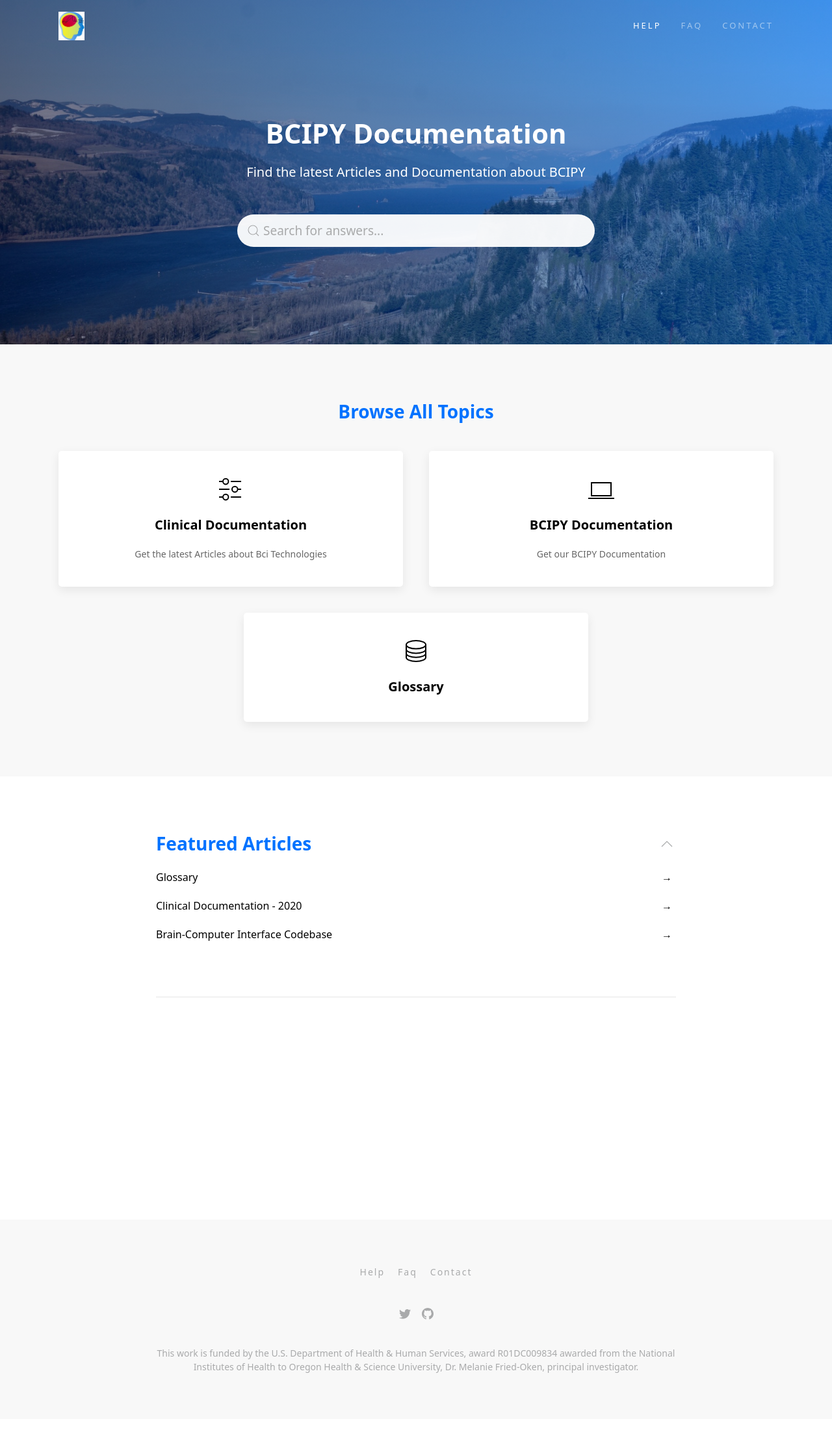
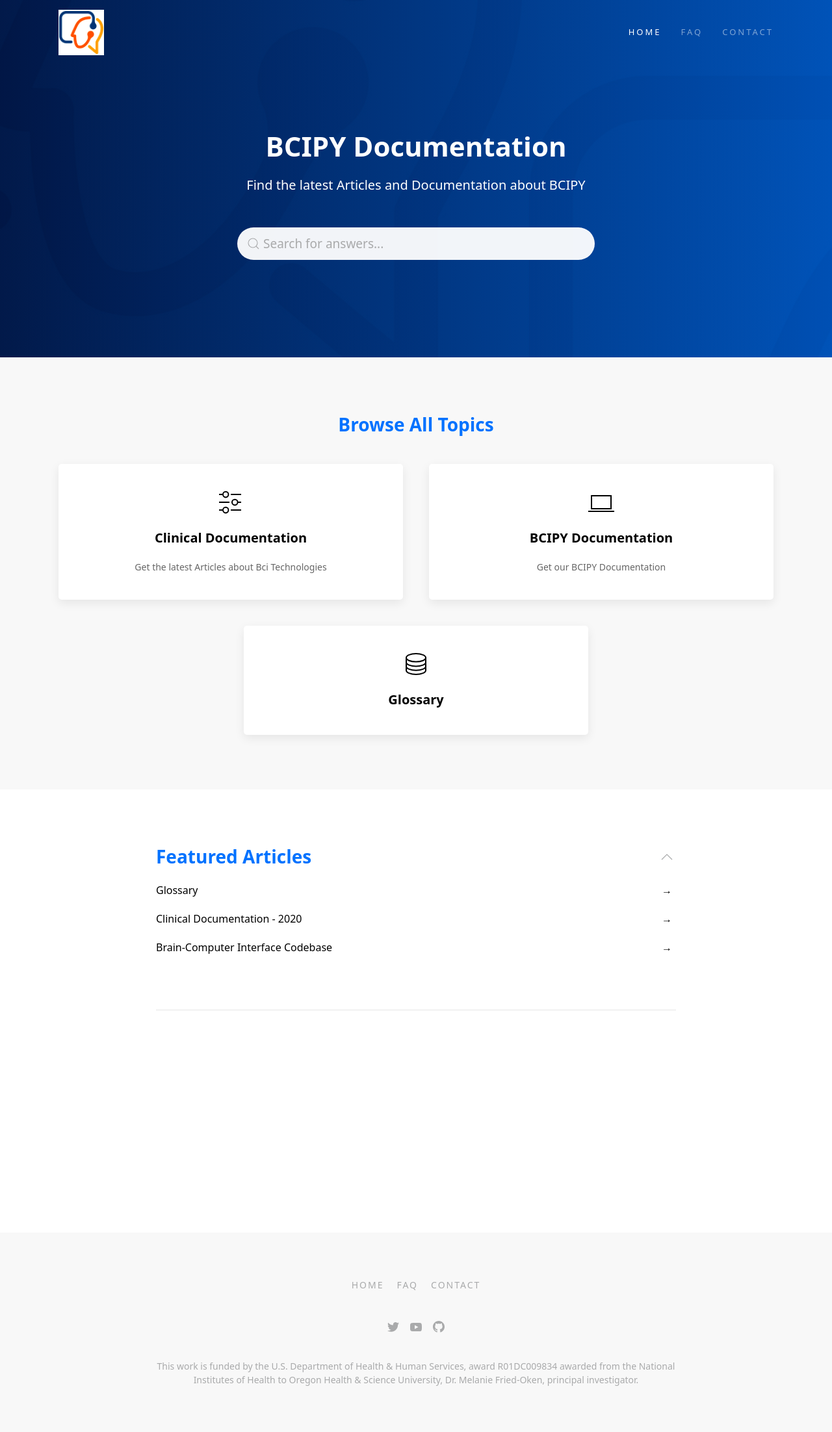
Before and after one commit to BciPy/bcipy.github.io, a Jekyll site: the page built from index.md, in a window 1280 px wide. Shown: the whole page at 65% size. Built offline with Jekyll 4.4.1, drawn with Linux system fonts in a browser that asks for light colours.

```diff
--- a/_config.yml
+++ b/_config.yml
@@ -34,10 +34,8 @@ author:
     googleplus:
     instagram:
     linkedin:
-    pinterest:
-    twitter:        https://twitter.com/CAMBI_tech
-    vimeo:
-    youtube:
+    twitter:    https://twitter.com/CAMBI_tech
+    youtube: https://www.youtube.com/channel/UCgqvLDAoA1FGFHCF2lC2z3A
 
 # Social share buttons
 twitter_username:   CAMBI_tech
--- a/_data/navigation_footer.yml
+++ b/_data/navigation_footer.yml
@@ -1,10 +1,10 @@
 # Footer navigation links
 
-- title: Help
+- title: HOME
   url: /
 
-- title: Faq
+- title: FAQ
   url: /faq/
 
-- title: Contact
+- title: CONTACT
   url: /contact/
--- a/_data/navigation_header.yml
+++ b/_data/navigation_header.yml
@@ -1,9 +1,10 @@
 # Navbar menu navigation links
-- title: Help
+
+- title: HOME
   url: /
 
-- title: Faq
+- title: FAQ
   url: /faq/
 
-- title: Contact
+- title: CONTACT
   url: /contact/
--- a/_sass/uikit/components/utility.scss
+++ b/_sass/uikit/components/utility.scss
@@ -370,8 +370,8 @@ $dragover-box-shadow:                            0 0 20px rgba(100,100,100,0.3)
     /* 1 */
     text-decoration: none;
     @if(mixin-exists(hook-logo)) {@include hook-logo();}
-    height: 70px;
-    width: 70px;
+    height: 100px;
+    width: 100px;
 }
 
 /* Hover + Focus */
```
Also changed, not shown: BCI-Logo.jpg, _data/navigation_categories.yml (line endings or trailing spaces), assets/img/BCI-Logo.jpg, assets/img/BciPy_favicon.png, assets/posts/BCI-Logo.jpg, assets/posts/BciPy_favicon.png, assets/posts/background.jpg.
